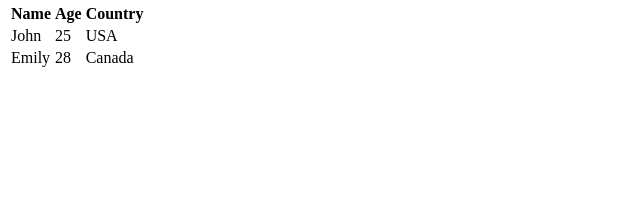
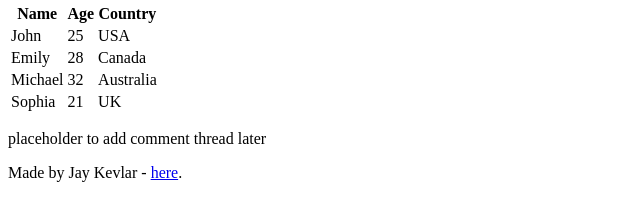
Before and after one commit to jaykevlar/My_First_Portfolio, a plain HTML site: page html_basic/index.html in a window 1280 px wide. Shown: the part 644-842 px from the top of the page, without its empty margins (0-640 px from the left). Before the commit the page ends 800 px from the top, so only its background shows below. Drawn offline with Linux system fonts and the light colour scheme.

Commit message:
Task 4: Fixed table formatting to pass checks

```diff
--- a/html_basic/index.html
+++ b/html_basic/index.html
@@ -27,12 +27,16 @@
         <img src="https://i.ibb.co/gTDZZT8/ALX-Logo-07.png" alt="ALX Logo" />
       </a>
 
-      <table>
-        <thead>
-          <tr>
-            <th>Name</th><th>Age</th><th>Country</th>
-          </tr>
-        </thead>
-        <tbody>
-          <tr><td>John</td><td>25</td><td>USA</td></tr>
-          <tr><td>Emily</td><td>28</td><td>Canada</td></tr>
+      <table><thead><tr><th>Name</th><th>Age</th><th>Country</th></tr></thead><tbody><tr><td>John</td><td>25</td><td>USA</td></tr><tr><td>Emily</td><td>28</td><td>Canada</td></tr><tr><td>Michael</td><td>32</td><td>Australia</td></tr><tr><td>Sophia</td><td>21</td><td>UK</td></tr></tbody></table>
+    </article>
+
+    <aside>
+      <p>placeholder to add comment thread later</p>
+    </aside>
+  </main>
+
+  <footer>
+    <p>Made by Jay Kevlar - <a href="https://github.com/jaykevlar" target="_blank">here</a>.</p>
+  </footer>
+</body>
+</html>
```
